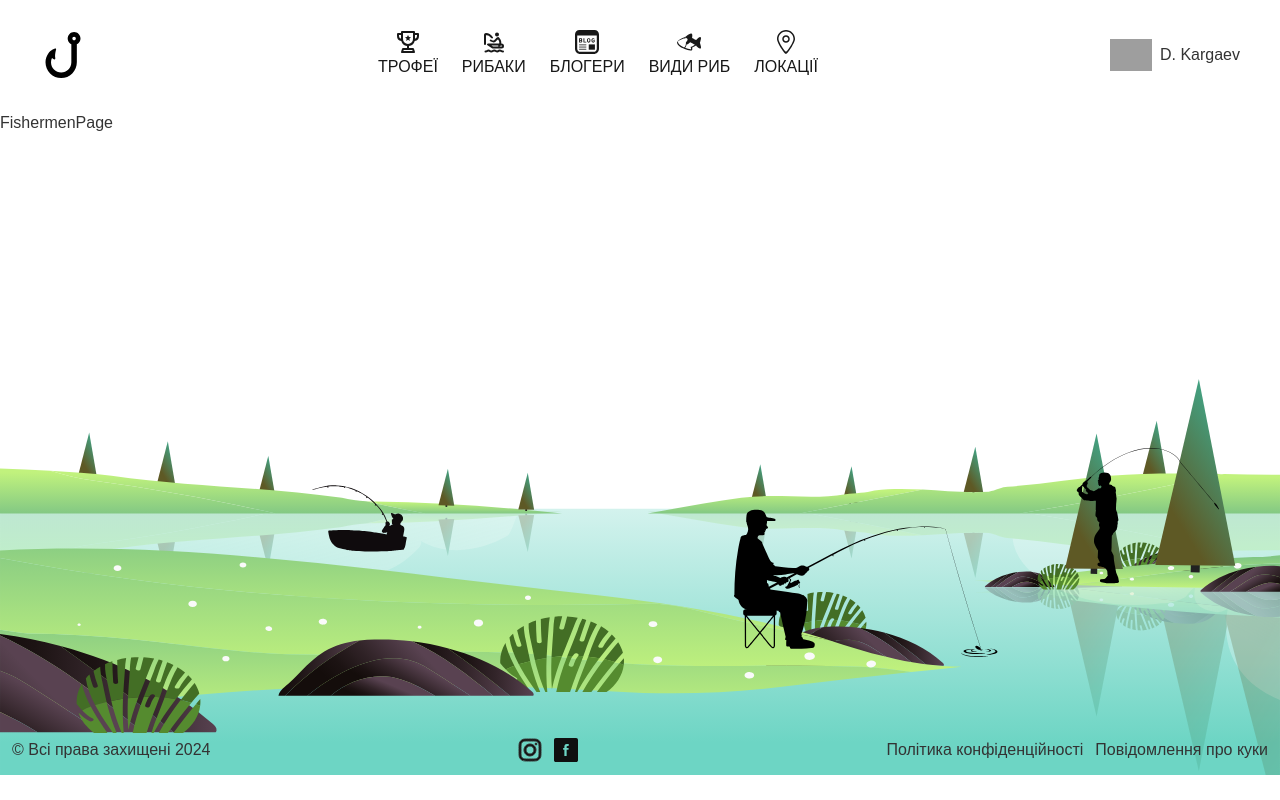
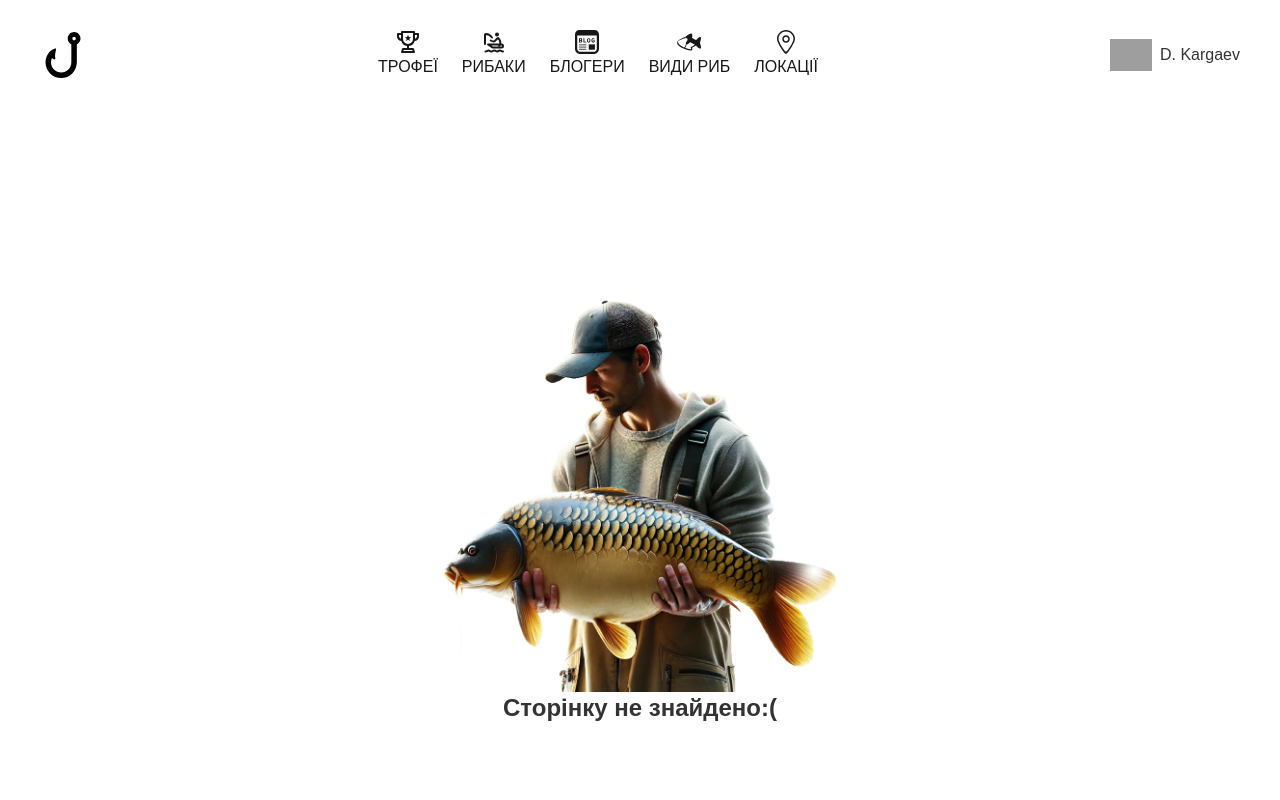
Before and after one commit to vladyslavZinchenko77/trofey-fish, a Next.js app: page /fishermen in a window 1280 px wide. Shown: the top 800 px of the page. Built offline with nearby package versions, Linux system fonts and the light colour scheme; grey boxes are pictures that could not be loaded.

Commit message:
some updates

```diff
--- a/src/app/fishermen/page.tsx
+++ b/src/app/fishermen/page.tsx
@@ -1,13 +1,14 @@
 import { FC } from 'react';
 import Header from '@/components/UI/Header';
 import Footer from '@/components/UI/Footer';
+import NotFound from '@/components/UI/Sections/NotFound';
 
 const FishermenPage: FC = () => {
   return (
     <>
       <Header />
-      <main>
-        <div>FishermenPage</div>
+      <main className="min-h-screen flex items-center justify-center">
+        <NotFound />
       </main>
       <Footer />
     </>
--- a/src/app/layout.tsx
+++ b/src/app/layout.tsx
@@ -14,7 +14,7 @@ const geistMono = localFont({
 });
 
 export const metadata: Metadata = {
-  title: 'Create Next App',
+  title: 'Trofey Fish',
   description: 'Generated by create next app',
 };
 
--- /dev/null
+++ b/src/components/UI/Sections/NotFound/index.tsx
@@ -0,0 +1,26 @@
+import React, { FC } from 'react';
+import Image from 'next/image';
+
+interface NotFoundProps {
+  type?: "notFound" | "inProgress";
+}
+
+const NotFound: FC<NotFoundProps> = ({ type = 'notFound' }) => {
+  return (
+    <div className="flex flex-col items-center justify-center text-2xl text-center font-bold">
+      <Image
+        width={400}
+        height={400}
+        alt='fisherman'
+        src='/png/fisherman.png'
+      />
+      {type === 'notFound' ? (
+        <p>Сторінку не знайдено:(</p>
+      ) : (
+        <p>Сторінка в розробці:(</p>
+      )}
+    </div>
+  );
+};
+
+export default NotFound;
```
Also changed, not shown: public/png/fisherman.png (added).
